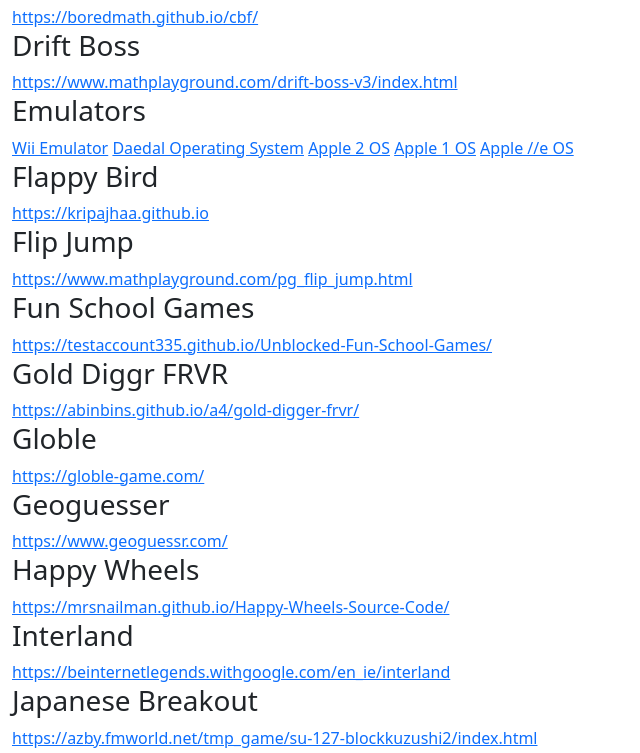
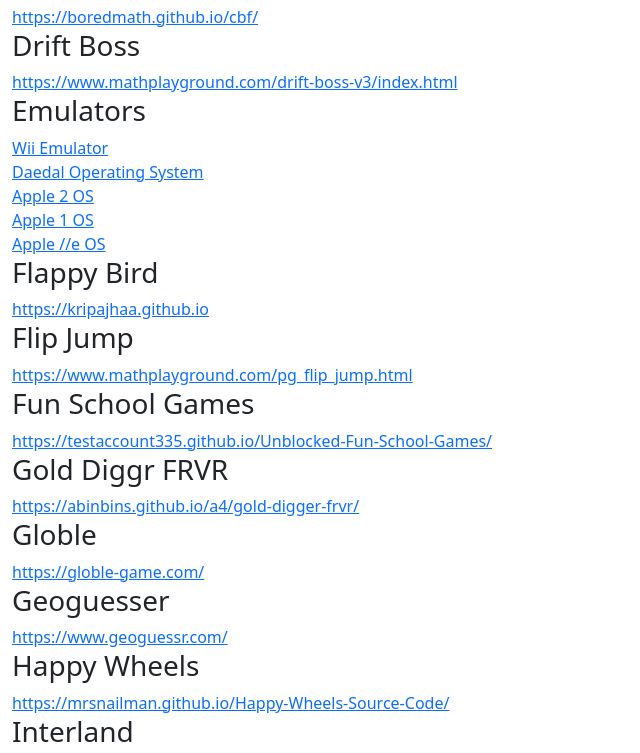
Before and after one commit to NoobKilla5412/LegionNet, a website built with webpack: page public/GamesAndProxies.html in a window 1280 px wide. Shown: the part 861-1614 px from the top of the page, without its empty margins (0-640 px from the left). Built offline with nearby package versions, Linux system fonts and the light colour scheme.

Commit message:
Random update stuff

```diff
--- a/public/GamesAndProxies.html
+++ b/public/GamesAndProxies.html
@@ -5,6 +5,11 @@
     <meta name="viewport" content="width=device-width, initial-scale=1.0" />
     <title>Proxies</title>
     <script defer src="main.js"></script>
+    <style>
+      a {
+        display: block;
+      }
+    </style>
   </head>
   <body>
     <div class="container-fluid" id="Proxies">
--- a/tsconfig.json
+++ b/tsconfig.json
@@ -1,6 +1,8 @@
 {
   "compilerOptions": {
     /* Visit https://aka.ms/tsconfig to read more about this file */
+
+    "rootDir": "./src",
 
     /* Projects */
     // "incremental": true,                              /* Save .tsbuildinfo files to allow for incremental compilation of projects. */
--- a/webpack.config.js
+++ b/webpack.config.js
@@ -3,7 +3,7 @@
 const path = require("path");
 const HtmlWebpackPlugin = require("html-webpack-plugin");
 const MiniCssExtractPlugin = require("mini-css-extract-plugin");
-const WorkboxWebpackPlugin = require("workbox-webpack-plugin");
+// const WorkboxWebpackPlugin = require("workbox-webpack-plugin");
 
 const isProduction = false; // process.env.NODE_ENV == "production";
 
```
Also changed, not shown: package.json (+10 -12 lines), 2 other files.
